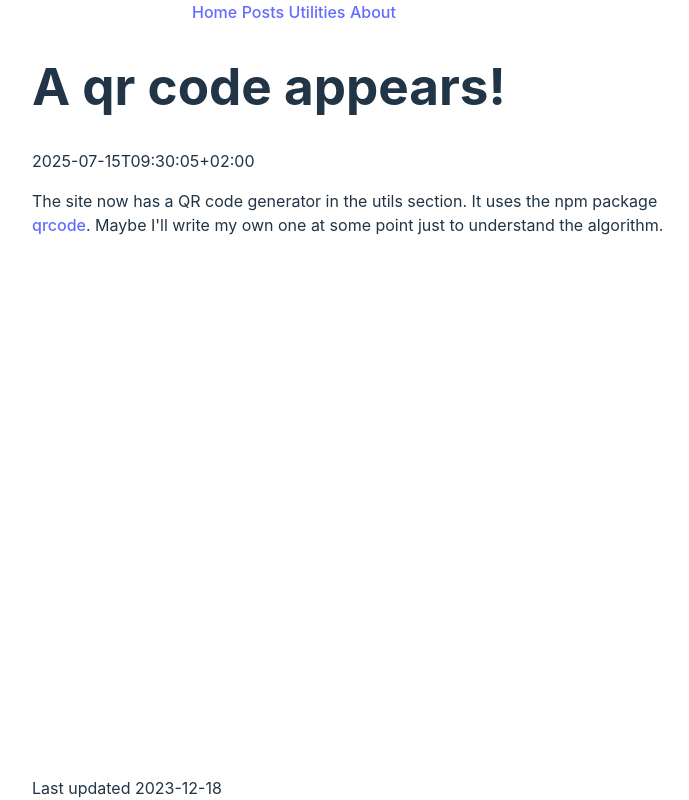
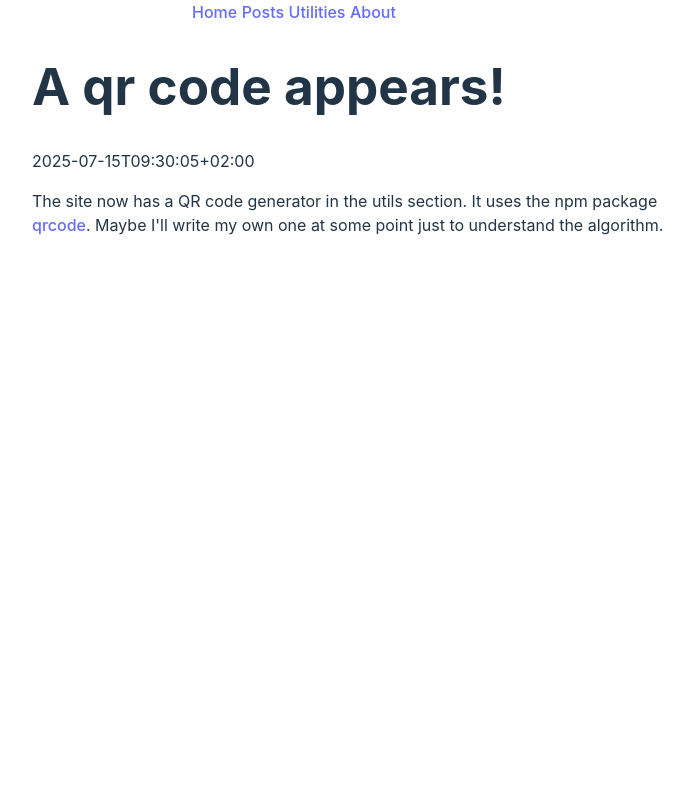
Before and after one commit to tellewsen/tellewsen.github.io, a SvelteKit app: page /posts/20250715 in a window 1280 px wide. Shown: the whole page, without its empty margins (288-977 px from the left). Built offline with nearby package versions, Linux system fonts and the light colour scheme.

Commit message:
Remove pointless footer

```diff
--- a/src/lib/Footer.svelte
+++ /dev/null
@@ -1,10 +0,0 @@
-<div class="footer">Last updated 2023-12-18</div>
-
-<style>
-	.footer {
-		align-self: bottom;
-		align-content: bottom;
-		bottom: 0;
-		position: absolute;
-	}
-</style>
--- a/src/routes/+layout.svelte
+++ b/src/routes/+layout.svelte
@@ -1,7 +1,3 @@
-<script>
-	import Footer from '$lib/Footer.svelte';
-</script>
-
 <nav class="nav">
 	<a href="/">Home</a>
 	<a href="/posts">Posts</a>
@@ -10,7 +6,6 @@
 </nav>
 
 <slot />
-<Footer />
 
 <style>
 	:global(body) {
```
